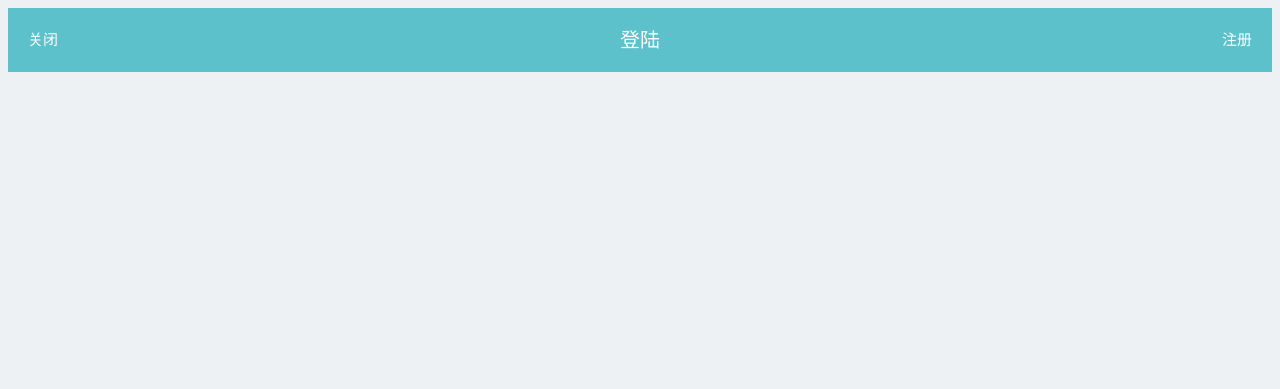
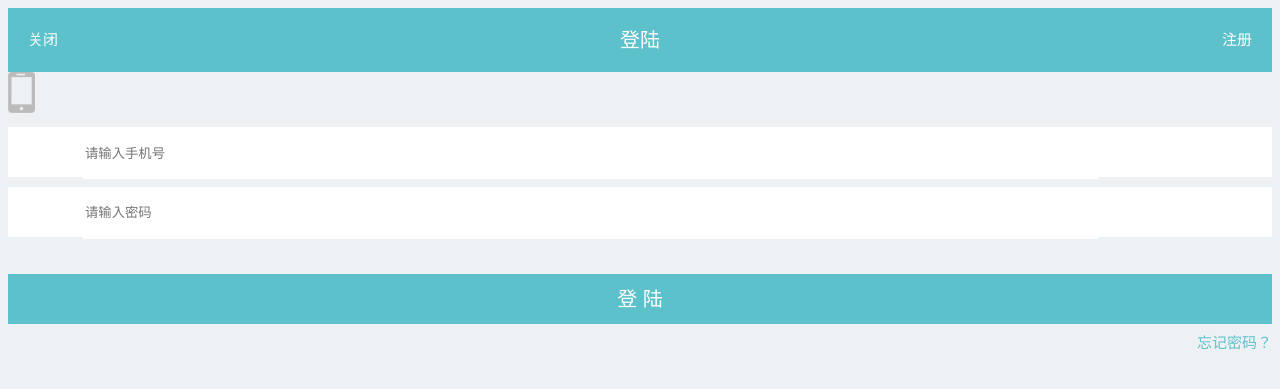
Before and after one commit to lijie28/Django-StudyDemo, a Django app: page /demo/ in a window 1280 px wide. Shown: the top 389 px of the page. Run offline with Django 3.2, Linux system fonts and the light colour scheme.

Commit message:
基本UI

```diff
--- a/mysite/demo/templates/demo/index.html
+++ b/mysite/demo/templates/demo/index.html
@@ -6,10 +6,10 @@
     <meta charset="UTF-8">
     <title>demo for test html,css,js </title>
     <style type="text/css">
-        body{
+        body {
             background-color: #eef1f3;
+        }
 
-        }
         .header {
             position: relative;
             background-color: #5dc1cc;
@@ -18,12 +18,11 @@
             line-height: 64px;
             height: 64px;
             width: 100%;
-            margin: 0px ;
-            padding: 0px  ;
+            margin: 0px;
+            padding: 0px;
             font-size: 20px;
             color: white;
         }
-
         #titleLeft {
             position: relative;
             float: left;
@@ -40,6 +39,65 @@
             color: white;
             font-size: 15px;
         }
+
+        .inputbox {
+
+            width: 100%;
+            margin-top: 10px;
+            padding: 0px;
+            height: 50px;
+            background-color: white;
+        }
+
+        #phone {
+            position: relative;
+            float: left;
+            border-style: none;
+            outline: none;
+            height: 50px;
+            left: 75px;
+            width: 80%;
+        }
+
+        #password {
+            position: relative;
+            float: left;
+            border-style: none;
+            outline: none;
+            line-height: 50px;
+            left: 75px;
+            width: 80%;
+        }
+
+        .loginbox {
+
+            width: 100%;
+            margin-top: 35px;
+            padding: 0px;
+            height: 50px;
+            line-height: 50px;
+            color: white;
+            background-color: #5dc1cc;
+            text-align: center;
+            font-size: 20px;
+
+            border-style: none;
+            outline: none;
+        }
+        .forgetpwdbox {
+
+            width: 100%;
+            padding: 0px;
+            height: 38;
+            line-height: 38px;
+            color: #5dc1cc;
+            background-color: #eef1f3;
+            text-align: right;
+            font-size: 15px;
+
+            border-style: none;
+            outline: none;
+        }
     </style>
 
 </head>
@@ -53,9 +111,22 @@
             <span id="titleRight">注册</span>
         </div>
     </div>
+
+
+    <img src="iphone.png" alt="Big Boat">
+
     <div class="inputbox">
 
+        <input id="phone" type="text" placeholder="请输入手机号" maxlength="11" onkeyup="this.value=this.value.replace(/\D/g,'')" onafterpaste="this.value=this.value.replace(/\D/g,'')">
+        <img src="iphone.png" alt="Big Boa">
     </div>
+    <div class="inputbox">
+        <input id="password" type="password" placeholder="请输入密码" minlength="6">
+    </div>
+    <button class="loginbox" value="#">登 陆
+    </button>
+    <button class="forgetpwdbox" value="#">忘记密码？
+    </button>
 
 </body>
 
```
